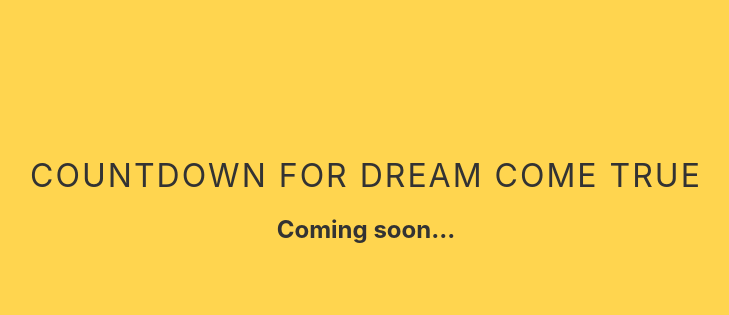
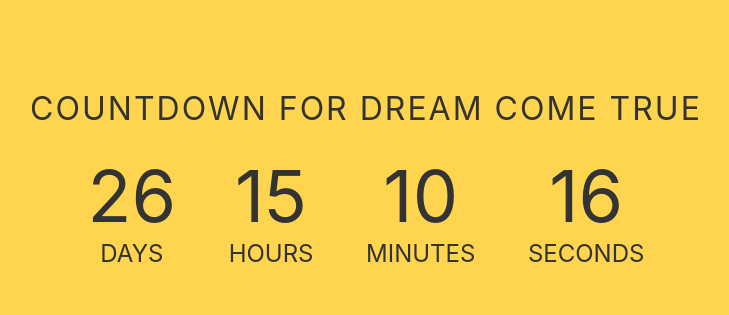
Before and after one commit to makrishna/HappyTimer, a plain HTML site: page index.html in a window 1280 px wide. Shown: the part 200-515 px from the top of the page, without its empty margins (274-1003 px from the left). Drawn offline with Linux system fonts and the light colour scheme.

Commit message:
Update index.html

```diff
--- a/index.html
+++ b/index.html
@@ -20,14 +20,14 @@
 <div class="container">
     <h1 id="headline">Countdown For Dream Come True</h1>
     <div id="countdown">
-<!--        <ul>-->
-<!--            <li><span id="days"></span>days</li>-->
-<!--            <li><span id="hours"></span>Hours</li>-->
-<!--            <li><span id="minutes"></span>Minutes</li>-->
-<!--            <li><span id="seconds"></span>Seconds</li>-->
-<!--        </ul>-->
+       <ul>
+           <li><span id="days"></span>days</li>
+            <li><span id="hours"></span>Hours</li>
+            <li><span id="minutes"></span>Minutes</li>
+            <li><span id="seconds"></span>Seconds</li>
+        </ul>
         <br>
-        <h2>Coming soon...</h2>
+        <!-- <h2>Coming soon...</h2> -->
     </div>
     <div id="content" class="emoji">
         <span>🥳</span>
```
